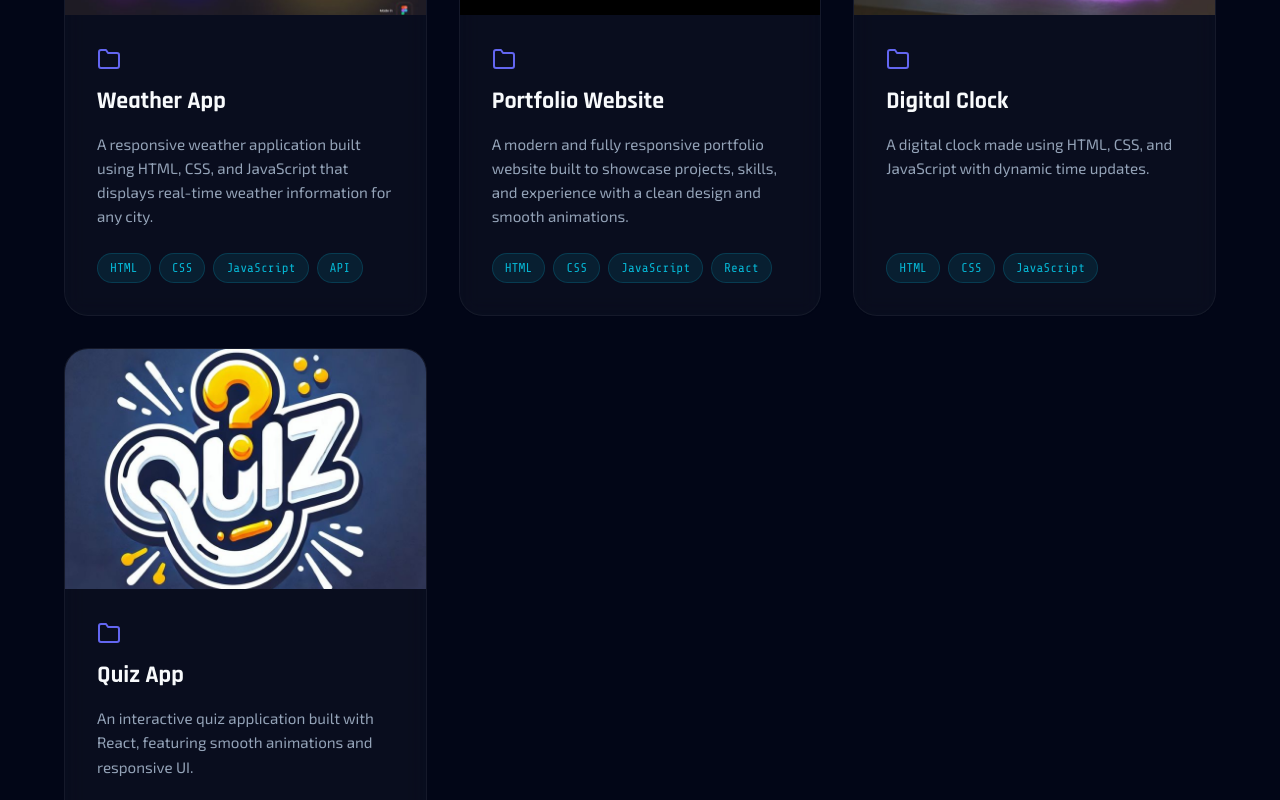
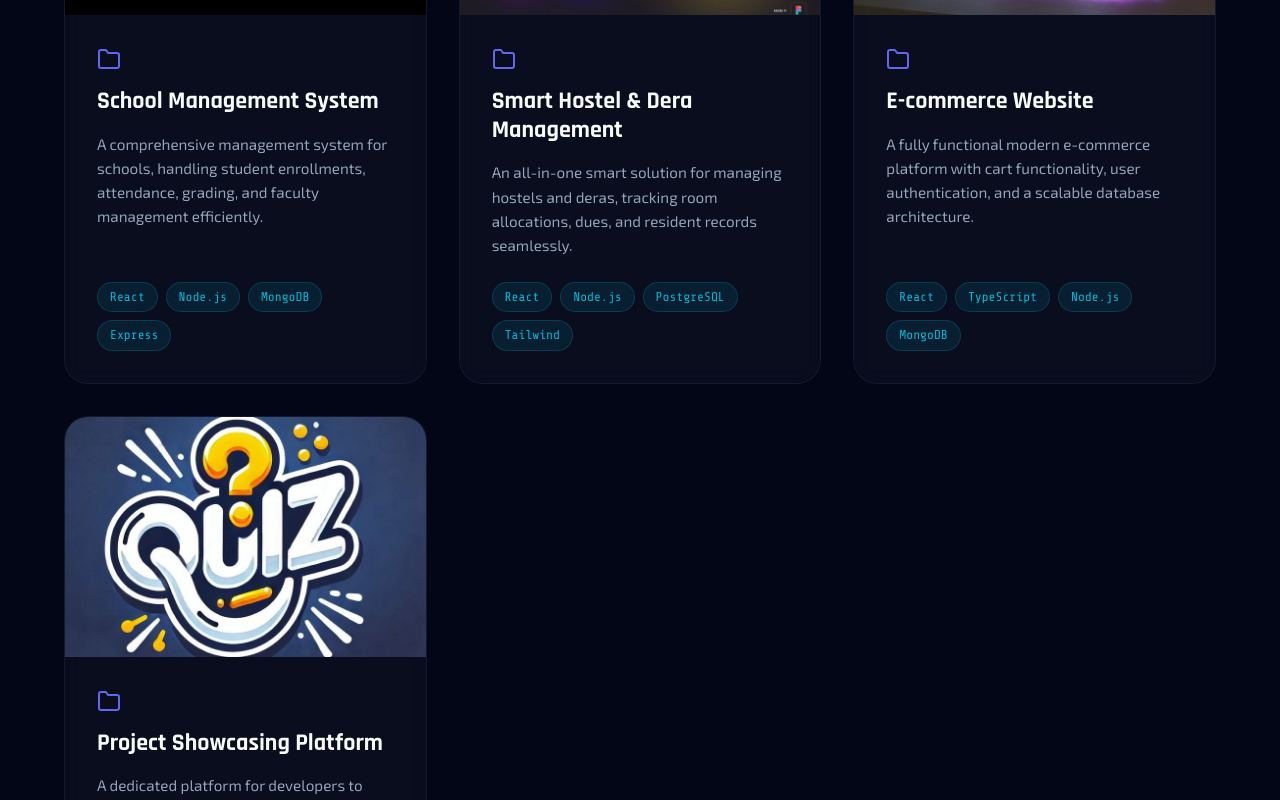
Before and after one commit to adeel-151/react-portfolio, a React (Vite) app: page /projects in a window 1280 px wide. Shown: the part 540-1340 px from the top of the page. Built offline with nearby package versions, Linux system fonts and the light colour scheme.

Commit message:
Update Projects section with new project details

```diff
--- a/src/pages/Projects.jsx
+++ b/src/pages/Projects.jsx
@@ -12,39 +12,39 @@ const Projects = () => {
   const projects = [
     {
       id: 1,
-      title: 'Weather App',
-      description: 'A responsive weather application built using HTML, CSS, and JavaScript that displays real-time weather information for any city.',
-      image: weather,
-      technologies: ['HTML', 'CSS', 'JavaScript', 'API'],
+      title: 'School Management System',
+      description: 'A comprehensive management system for schools, handling student enrollments, attendance, grading, and faculty management efficiently.',
+      image: portfolio,
+      technologies: ['React', 'Node.js', 'MongoDB', 'Express'],
       github: 'https://github.com/adeel-151',
-      live: 'https://weather-app-smoky-beta-85.vercel.app/'
+      live: '#'
     },
     {
       id: 2,
-      title: 'Portfolio Website',
-      description: 'A modern and fully responsive portfolio website built to showcase projects, skills, and experience with a clean design and smooth animations.',
-      image: portfolio,
-      technologies: ['HTML', 'CSS', 'JavaScript', 'React'],
+      title: 'Smart Hostel & Dera Management',
+      description: 'An all-in-one smart solution for managing hostels and deras, tracking room allocations, dues, and resident records seamlessly.',
+      image: weather,
+      technologies: ['React', 'Node.js', 'PostgreSQL', 'Tailwind'],
       github: 'https://github.com/adeel-151',
-      live: 'https://adeel-qaiser.vercel.app/'
+      live: '#'
     },
     {
       id: 3,
-      title: 'Digital Clock',
-      description: 'A digital clock made using HTML, CSS, and JavaScript with dynamic time updates.',
+      title: 'E-commerce Website',
+      description: 'A fully functional modern e-commerce platform with cart functionality, user authentication, and a scalable database architecture.',
       image: clock,
-      technologies: ['HTML', 'CSS', 'JavaScript'],
+      technologies: ['React', 'TypeScript', 'Node.js', 'MongoDB'],
       github: 'https://github.com/adeel-151',
-      live: 'https://digital-clock-seven-phi.vercel.app/'
+      live: '#'
     },
     {
       id: 4,
-      title: 'Quiz App',
-      description: 'An interactive quiz application built with React, featuring smooth animations and responsive UI.',
+      title: 'Project Showcasing Platform',
+      description: 'A dedicated platform for developers to showcase their projects, receive feedback, and collaborate with peers in real-time.',
       image: quiz,
-      technologies: ['HTML', 'CSS', 'JavaScript', 'React'],
+      technologies: ['React', 'Tailwind', 'Express', 'Neon.tech'],
       github: 'https://github.com/adeel-151',
-      live: 'https://quizz-pp.vercel.app/'
+      live: '#'
     }
   ];
 
```
